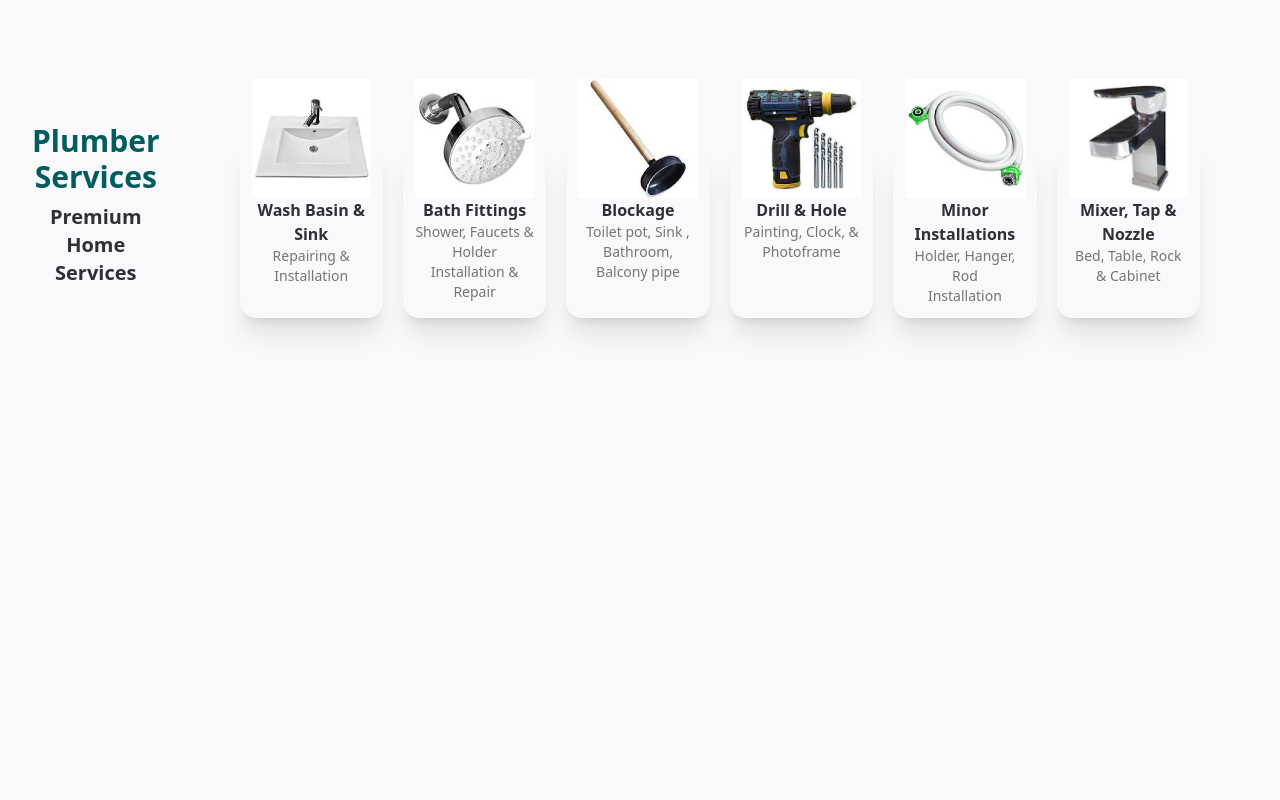
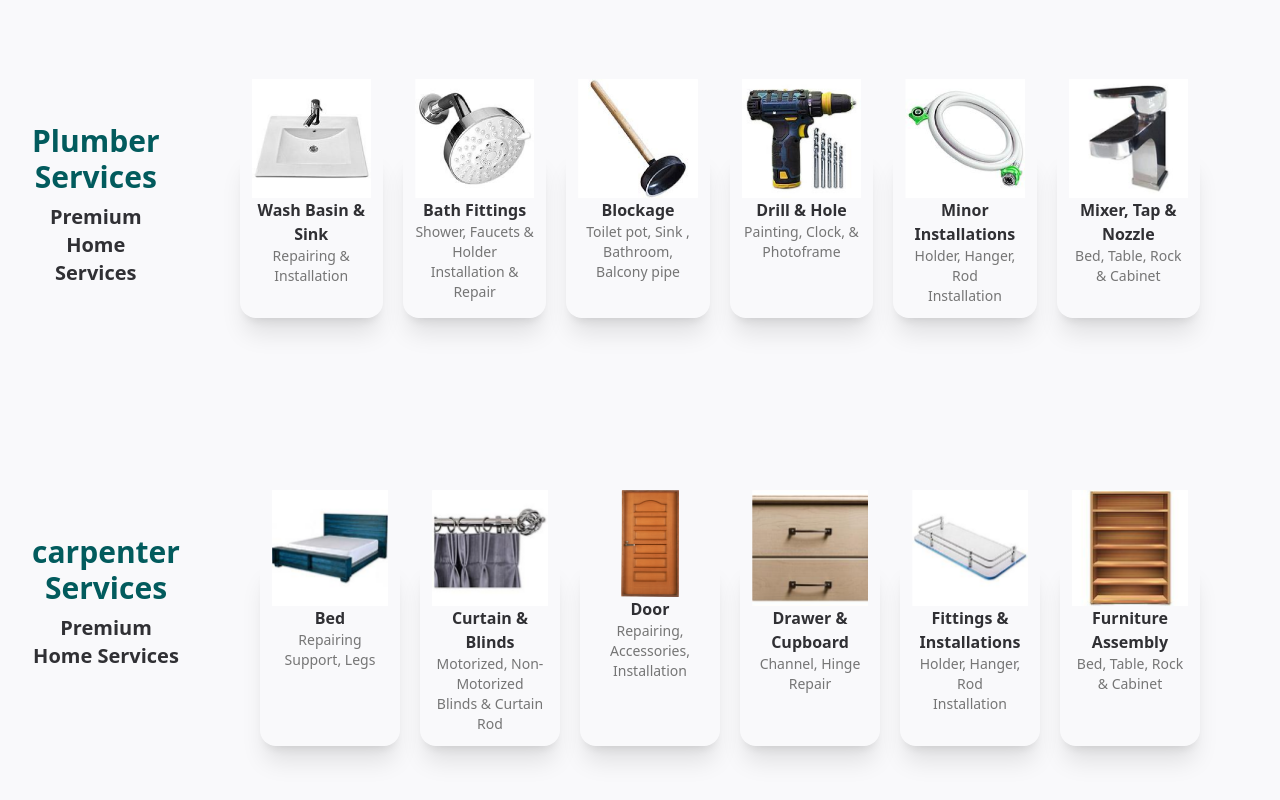
Before and after one commit to HasibAliOpu/Oye-Busy, a React (Create React App) app: page / in a window 1280 px wide. Shown: the part 3967-4767 px from the top of the page. Before the commit the page ends 4405 px from the top, so only its background shows below. Built offline with nearby package versions, Linux system fonts and the light colour scheme.

Commit message:
carpenter services added

```diff
--- a/src/App.js
+++ b/src/App.js
@@ -2,6 +2,7 @@ import "./App.css";
 import AppliancesServices from "./Components/AppliancesServices/AppliancesServices";
 import AssuredPart from "./Components/AssurdPart/AssuredPart";
 import Banner from "./Components/Banner/Banner";
+import CarpenterServices from "./Components/CarpenterServices/CarpenterServices";
 import DayServices from "./Components/DayServices/DayServices";
 import DiscountPart from "./Components/DiscountPart/DiscountPart";
 import ElectricianServices from "./Components/ElectricianServices/ElectricianServices";
@@ -23,6 +24,7 @@ function App() {
       <DiscountPart />
       <ElectricianServices />
       <PlumberServices />
+      <CarpenterServices />
     </div>
   );
 }
--- /dev/null
+++ b/src/Components/CarpenterServices/CarpenterServices.js
@@ -0,0 +1,62 @@
+import React from "react";
+import bed from "../../images/Bed.png";
+import curtain from "../../images/Curtain _ Blinds.png";
+import door from "../../images/door 1.png";
+import cupboard from "../../images/Drawer___cupboard.png";
+import Fittings from "../../images/Fitting___minor_installations.png";
+import furniture from "../../images/Furniture_assembly.png";
+const CarpenterServices = () => {
+  return (
+    <div className="flex pl-8 mb-10 mt-20">
+      <div className="text-center mt-14 mb-14">
+        <h1 className="text-3xl font-semibold text-[#025B5D]">
+          carpenter Services
+        </h1>
+        <p className="text-xl font-semibold pt-2">Premium Home Services</p>
+      </div>
+      <div className="grid grid-cols-6 gap-5 p-20">
+        <div className="p-3 text-center rounded-2xl shadow-xl hover:scale-110 ease-in-out duration-500 bg-gradient-to-r hover:from-[#FFA500] hover:to-[#FFECCA]">
+          <img className="-mt-20" src={bed} alt="" />
+          <p className="font-semibold ">Bed</p>
+          <p className="text-sm text-[#757575]">Repairing Support, Legs</p>
+        </div>
+        <div className="p-3 text-center rounded-2xl shadow-xl hover:scale-110 ease-in-out duration-500 bg-gradient-to-r hover:from-[#FFA500] hover:to-[#FFECCA]">
+          <img className="mx-auto -mt-20" src={curtain} alt="" />
+          <p className="font-semibold ">Curtain & Blinds</p>
+          <p className="text-sm text-[#757575]">
+            Motorized, Non-Motorized <br />
+            Blinds & Curtain Rod
+          </p>
+        </div>
+        <div className="p-3 text-center rounded-2xl shadow-xl hover:scale-110 ease-in-out duration-500 bg-gradient-to-r hover:from-[#FFA500] hover:to-[#FFECCA]">
+          <img className="mx-auto w-1/2 -mt-20" src={door} alt="" />
+          <p className="font-semibold ">Door</p>
+          <p className="text-sm text-[#757575]">
+            Repairing, Accessories,
+            <br />
+            Installation
+          </p>
+        </div>
+        <div className="p-3 text-center rounded-2xl shadow-xl hover:scale-110 ease-in-out duration-500 bg-gradient-to-r hover:from-[#FFA500] hover:to-[#FFECCA]">
+          <img className="mx-auto -mt-20" src={cupboard} alt="" />
+          <p className="font-semibold ">Drawer & Cupboard</p>
+          <p className="text-sm text-[#757575]">Channel, Hinge Repair</p>
+        </div>
+        <div className="p-3 text-center rounded-2xl shadow-xl hover:scale-110 ease-in-out duration-500 bg-gradient-to-r hover:from-[#FFA500] hover:to-[#FFECCA]">
+          <img className="mx-auto -mt-20" src={Fittings} alt="" />
+          <p className="font-semibold ">Fittings & Installations</p>
+          <p className="text-sm text-[#757575]">
+            Holder, Hanger, Rod <br /> Installation
+          </p>
+        </div>
+        <div className="p-3 text-center rounded-2xl shadow-xl hover:scale-110 ease-in-out duration-500 bg-gradient-to-r hover:from-[#FFA500] hover:to-[#FFECCA]">
+          <img className="-mt-20" src={furniture} alt="" />
+          <p className="font-semibold ">Furniture Assembly</p>
+          <p className="text-sm text-[#757575]">Bed, Table, Rock & Cabinet</p>
+        </div>
+      </div>
+    </div>
+  );
+};
+
+export default CarpenterServices;
```
